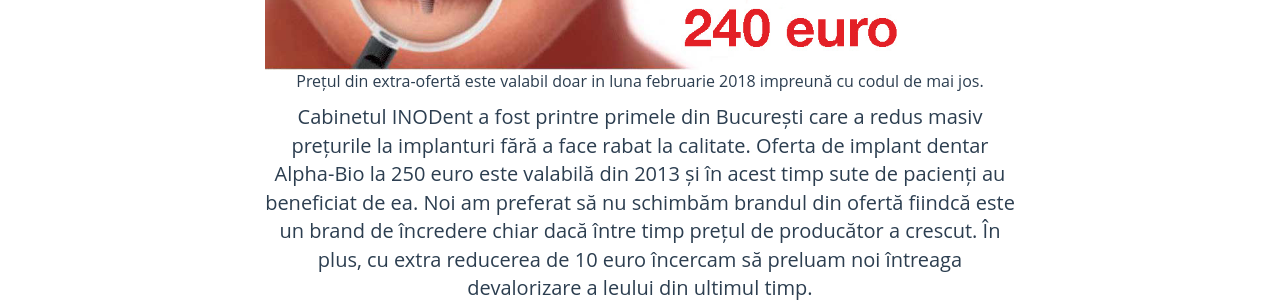
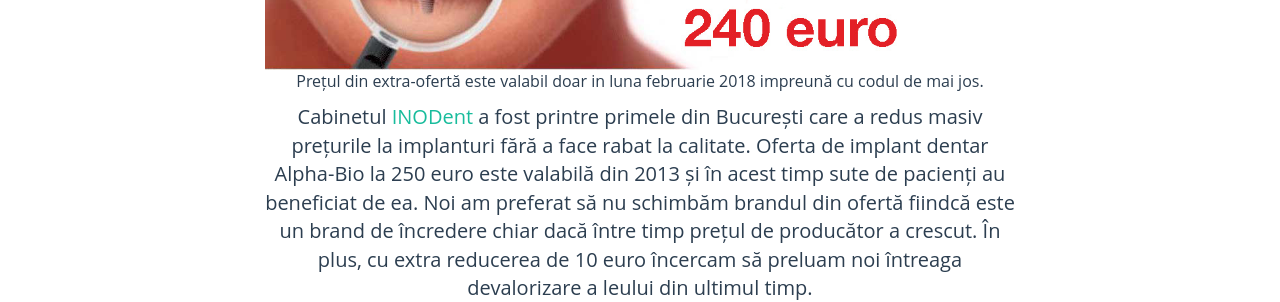
Before and after one commit to littledentgopo/offerdent, a Jekyll site: the page built from extra-reducere-alphabio.html, in a window 1280 px wide and 900 px high, scrolled down 1322 px. Shown: the part 157-459 px from the top of the window. Built offline with Jekyll 4.4.1, drawn with Linux system fonts in a browser that asks for light colours; comment, search, counter and statistics services are not loaded.

Commit message:
Adding extras

```diff
--- a/_config.yml
+++ b/_config.yml
@@ -14,6 +14,7 @@ contact:
         gplus:
         twitter:
         tel:
+        url: https://www.inodent.ro
 
     one:
         name: Dr. Irina Alexandru
--- a/extra-reducere-alphabio.html
+++ b/extra-reducere-alphabio.html
@@ -30,7 +30,7 @@ contact: one
                     Prețul din extra-ofertă este valabil doar in luna {{site.offer.extramonth}} impreună cu codul de mai jos.
                 </p>
                 <p>
-                     Cabinetul {{ site.newname }} a fost printre primele din București care a redus masiv prețurile la implanturi fără a face rabat la calitate. Oferta de implant dentar Alpha-Bio la 250 euro este valabilă din 2013 și în acest timp sute de pacienți au beneficiat de ea. Noi am preferat să nu schimbăm brandul din ofertă fiindcă este un brand de încredere chiar dacă între timp prețul de producător a crescut. În plus, cu extra reducerea de 10 euro încercam să preluam noi întreaga devalorizare a leului din ultimul timp.
+                     Cabinetul <a href="{{site.contact.office.url}}">{{ site.newname }}</a> a fost printre primele din București care a redus masiv prețurile la implanturi fără a face rabat la calitate. Oferta de implant dentar Alpha-Bio la 250 euro este valabilă din 2013 și în acest timp sute de pacienți au beneficiat de ea. Noi am preferat să nu schimbăm brandul din ofertă fiindcă este un brand de încredere chiar dacă între timp prețul de producător a crescut. În plus, cu extra reducerea de 10 euro încercam să preluam noi întreaga devalorizare a leului din ultimul timp.
                 </p>
                 <p>
                       <strong>Atentie</strong>, între timp au apărut multe alte cabinete și oferte care oferă prețuri similare sau chiar mai mici. E bine să vă interesați ce tipuri de implanturi sunt în ofertă, și să vă asigurați că primiți un implant de calitate. Implantul Alpha Bio este produs de <a href="https://www.nobelbiocare.com/" target="_blank">Nobel Biocare</a>, unul dintre cei mai mari producători de implanturi din lume (implanturile Nobel ajung la prețuri de peste 1000 de euro). Unii medici preferă să folosească implanturi mai ieftine și să le spună pacienților că folosesc implanturi "compatibile" Alpha-Bio. Asigurați-va că primiți implanturi originale și insistați să primiți seria și numărul implantului. Dacă plătiți un implant Alpha-Bio nu acceptați să vi se pună ceva mai ieftin.
```
